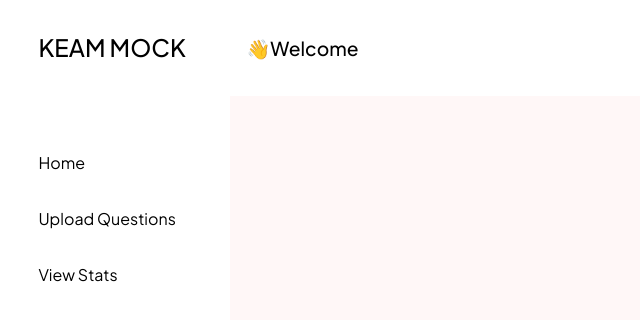
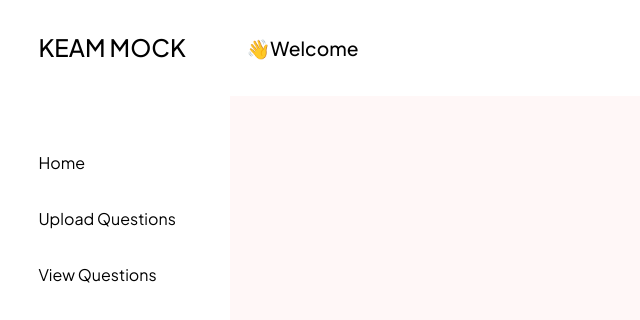
Before and after one commit to AbhishekNSanthosh/keam_mock, a React (Vite) app in the folder admin/: page /view-question in a window 1280 px wide. Shown: the top 320 px of the page, without its empty margins (0-640 px from the left). Built offline with nearby package versions, Linux system fonts and the light colour scheme; no server answers; a web font is replaced by a local one.

Commit message:
feat: view questions

```diff
--- a/admin/src/common/constants/constants.js
+++ b/admin/src/common/constants/constants.js
@@ -8,7 +8,7 @@ export const navItems = [
         url: "/upload",
     },
     {
-        title: "View Stats",
+        title: "View Questions",
         url: "/view-question",
     },
 ]
```
